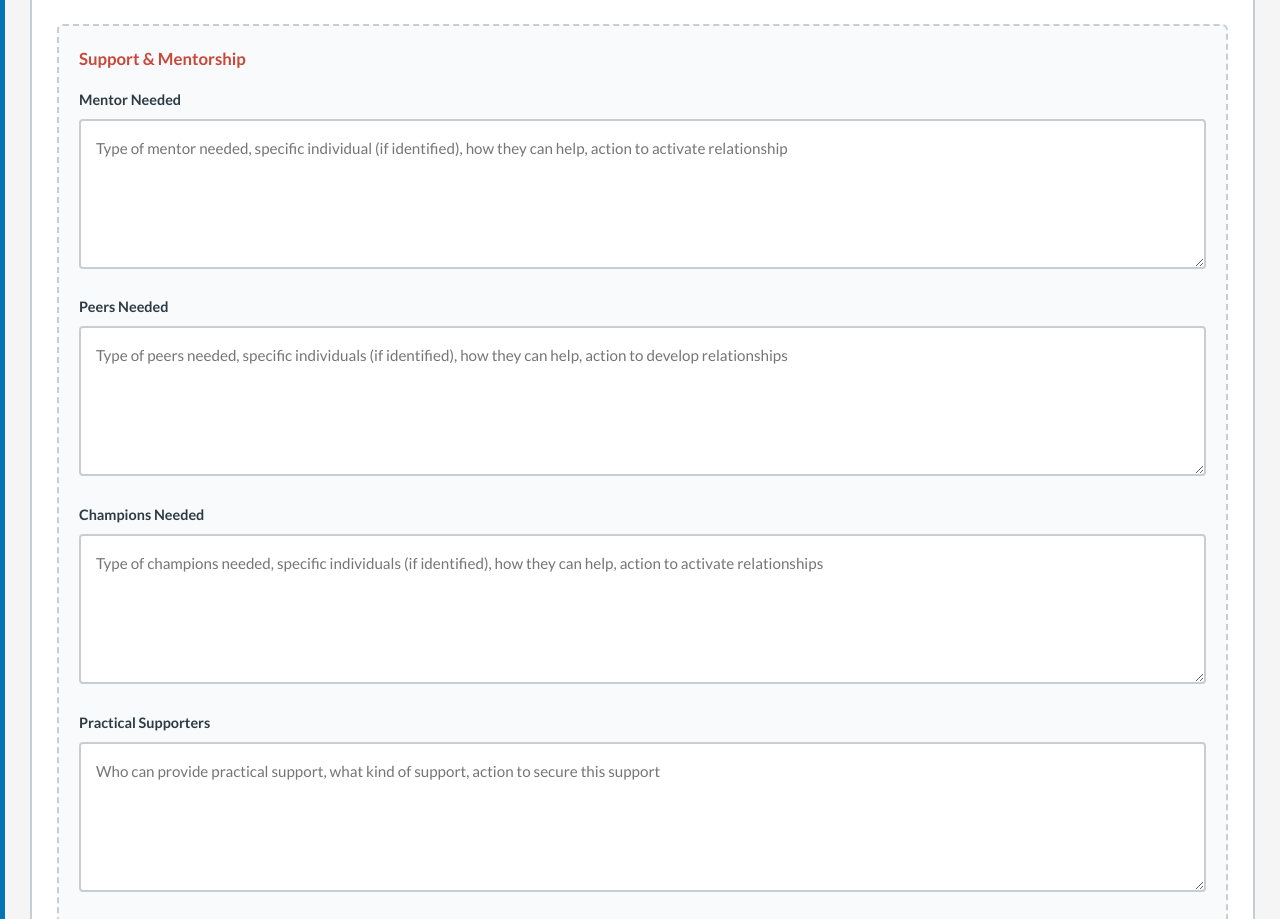
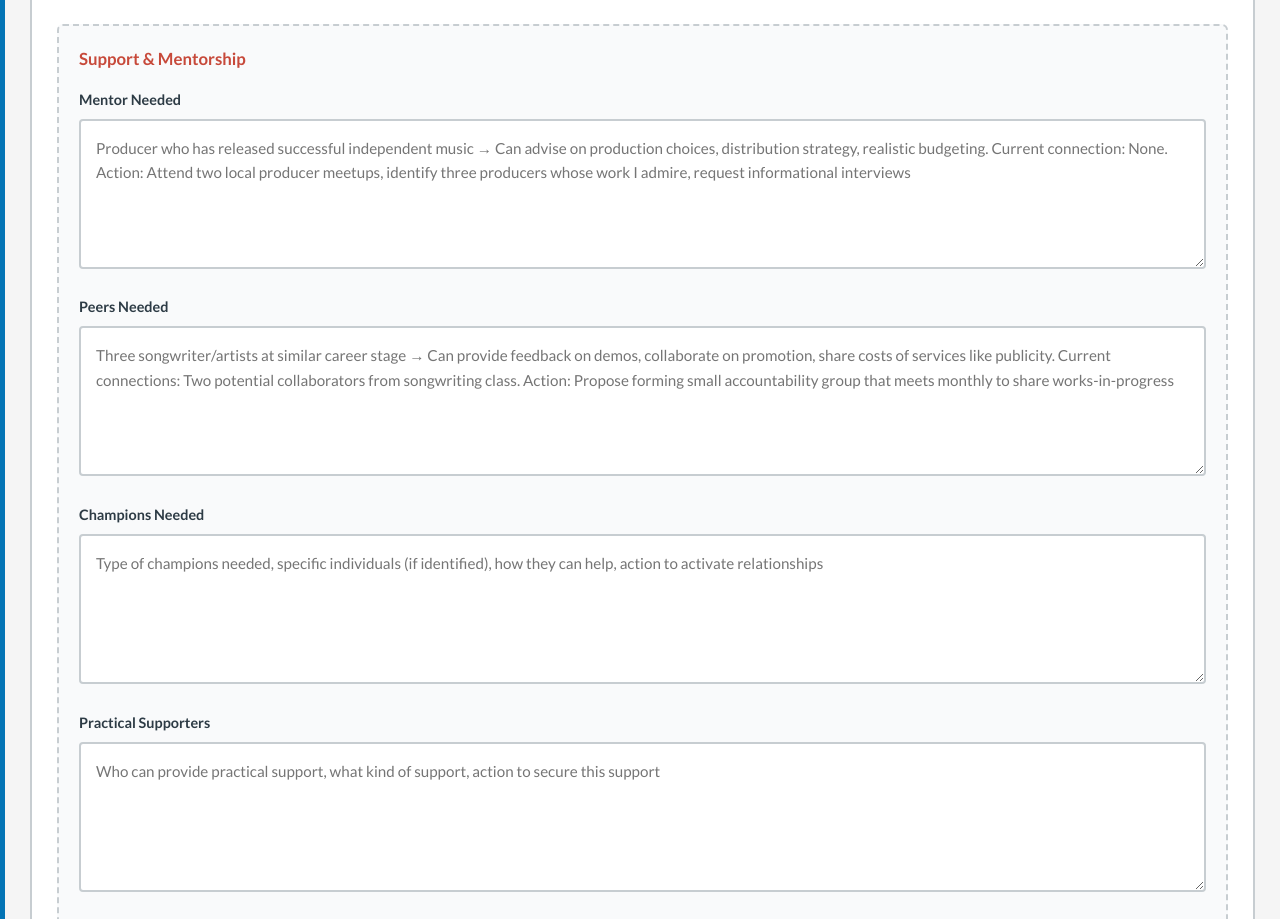
Before and after one commit to UniversityOfSaintThomas/music-career-tools, a plain HTML site: page goal-map/career_goal_map_canvas.html in a window 1280 px wide. Shown: the part 2537-3456 px from the top of the page. Drawn offline with nearby package versions, Linux system fonts and the light colour scheme.

Commit message:
Update career_goal_map_canvas.html

```diff
--- a/goal-map/career_goal_map_canvas.html
+++ b/goal-map/career_goal_map_canvas.html
@@ -509,12 +509,12 @@ In one or two sentences, explain how it connects to your long-term vision and yo
 
                         <div class="field-group">
                             <label class="field-label">Mentor Needed</label>
-                            <textarea placeholder="Type of mentor needed, specific individual (if identified), how they can help, action to activate relationship"></textarea>
+                            <textarea placeholder="Producer who has released successful independent music → Can advise on production choices, distribution strategy, realistic budgeting. Current connection: None. Action: Attend two local producer meetups, identify three producers whose work I admire, request informational interviews"></textarea>
                         </div>
 
                         <div class="field-group">
                             <label class="field-label">Peers Needed</label>
-                            <textarea placeholder="Type of peers needed, specific individuals (if identified), how they can help, action to develop relationships"></textarea>
+                            <textarea placeholder="Three songwriter/artists at similar career stage → Can provide feedback on demos, collaborate on promotion, share costs of services like publicity. Current connections: Two potential collaborators from songwriting class. Action: Propose forming small accountability group that meets monthly to share works-in-progress"></textarea>
                         </div>
 
                         <div class="field-group">
```
